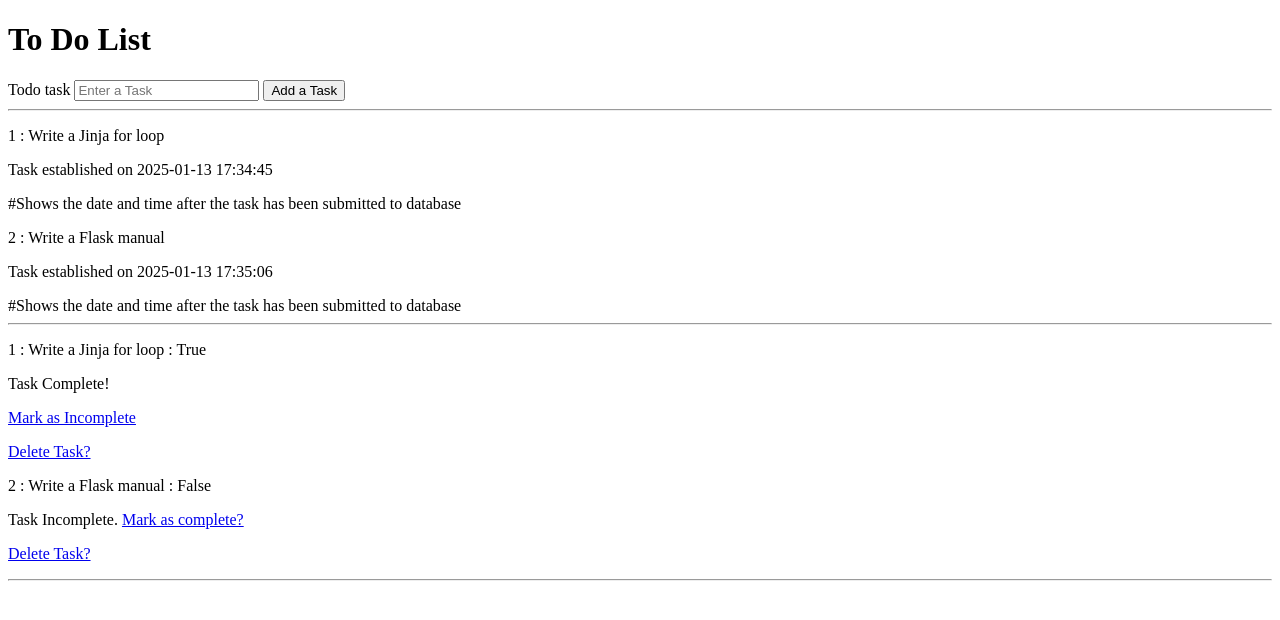
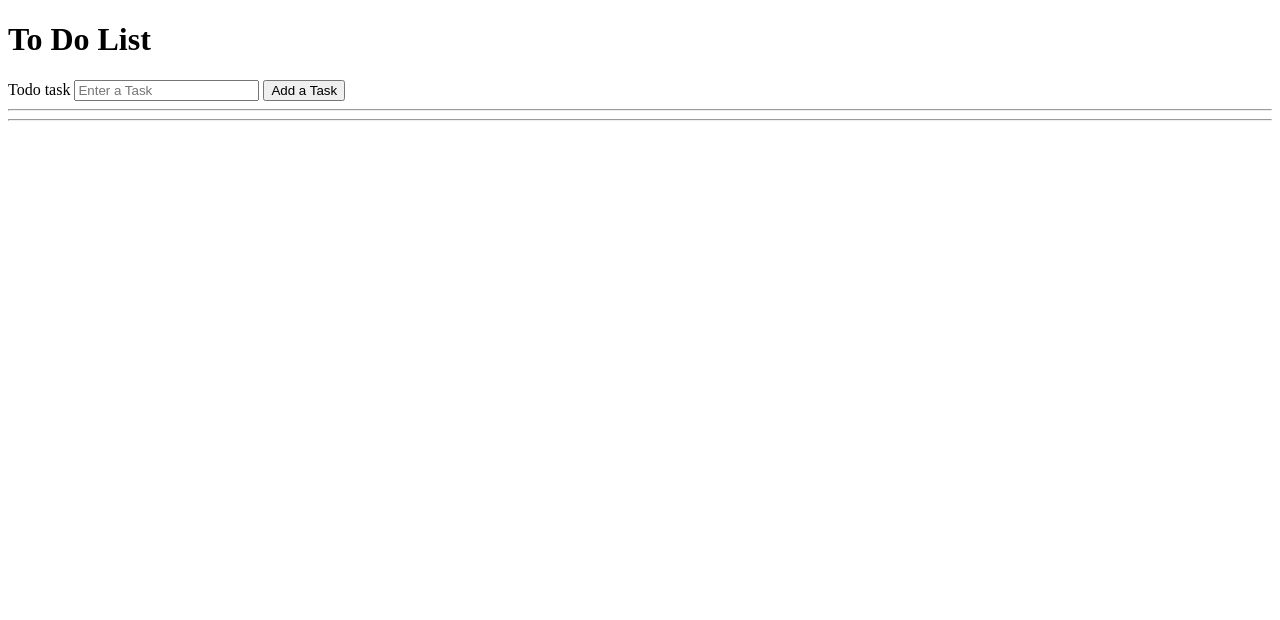
Before and after one commit to RoseStef/Flask-Project, a Flask app: page / in a window 1280 px wide. Shown: the top 620 px of the page. Run offline with Flask 3, Linux system fonts and the light colour scheme; data comes from the database, SQL or seed files in the repository.

Commit message:
Structural application changes for incresed efficiency

```diff
--- /dev/null
+++ b/To do app/Website/models.py
@@ -0,0 +1,6 @@
+from Website import db
+
+class Todo(db.Model):
+    id = db.Column(db.Integer, primary_key = True)
+    task = db.Column(db.String(300), unique = True)
+    complete = db.Column(db.Boolean, default = False)
--- a/To do app/templates/index.html
+++ b/To do app/Website/templates/index.html
@@ -16,15 +16,9 @@
           <input type="text" name="task" placeholder="Enter a Task" />
           <button type="submit">Add a Task</button>
         </div>
-      </form>
+
       <hr />
-      {% for todo in todo_list %}
-      <div>
-        <p>{{ todo.id }} : {{ todo.task }}</p>
-        <p>Task established on {{ todo.date_time.strftime('%Y-%m-%d %H:%M:%S') }}</p> #Shows the date and time after the task has been submitted to database
-        {% endfor %}
-      </div>
-      <hr />
+
       {% for todo in todo_list %}
       <div>
         <p>{{ todo.id }} : {{ todo.task }} : {{todo.complete}}</p>
--- /dev/null
+++ b/To do app/Website/views.py
@@ -0,0 +1,31 @@
+from flask import Flask, Blueprint, render_template, request, redirect, url_for
+from .models import Todo
+from . import db
+my_view = Blueprint("my_view", __name__)
+
+@my_view.route("/")
+def home():
+    todo_list = Todo.query.all()
+    return render_template("index.html", todo_list = todo_list)
+
+@my_view.route("/add", methods = ["POST"])
+def add():
+    task = request.form.get("task")
+    new_todo = Todo(task=task)
+    db.session.add(new_todo)
+    db.session.commit()
+    return redirect(url_for("my_view.home"))
+
+@my_view.route("/update/<todo_id>")
+def update(todo_id):
+    todo = Todo.query.filter_by(id = todo_id).first()
+    todo.complete = not todo.complete
+    db.session.commit()
+    return redirect(url_for("my_view.home"))
+
+@my_view.route("/delete/<todo_id>")
+def delete(todo_id):
+    todo = Todo.query.filter_by(id=todo_id).first()
+    db.session.delete(todo)
+    db.session.commit()
+    return redirect(url_for("my_view.home"))
--- a/To do app/app.py
+++ b/To do app/app.py
@@ -1,48 +1,5 @@
-from flask import Flask, render_template, request, redirect, url_for
-from flask_sqlalchemy import SQLAlchemy
-from sqlalchemy.sql import func #adds usability for func.now() line 16
-
-# new instance of the Flask class
-app = Flask(__name__)
-
-#Create crud operations
-app.config['SQLALCHEMY_DATABASE_URI'] = 'sqlite:///db.sqlite'
-db = SQLAlchemy(app)
-
-class Todo(db.Model):
-    id = db.Column(db.Integer, primary_key = True)
-    task = db.Column(db.String(300), unique = True)
-    complete = db.Column(db.Boolean, default = False)
-    date_time = db.Column(db.DateTime, default=func.now()) #Sets date and time for created tasks automatically. Displayed time in index.html line 24.
-
-@app.route("/")
-def home():
-    todo_list = Todo.query.all()
-    return render_template("index.html", todo_list = todo_list)
-
-@app.route("/add", methods = ["POST"])
-def add():
-    task = request.form.get("task")
-    new_todo = Todo(task=task)
-    db.session.add(new_todo)
-    db.session.commit()
-    return redirect(url_for("home"))
-
-@app.route("/update/<todo_id>")
-def update(todo_id):
-    todo = Todo.query.filter_by(id = todo_id).first()
-    todo.complete = not todo.complete
-    db.session.commit()
-    return redirect(url_for("home"))
-
-@app.route("/delete/<todo_id>")
-def delete(todo_id):
-    todo = Todo.query.filter_by(id=todo_id).first()
-    db.session.delete(todo)
-    db.session.commit()
-    return redirect(url_for("home"))
+from Website import create_app
 
 if __name__=="__main__":
-    with app.app_context():
-        db.create_all()
+    app = create_app()
     app.run(debug=True, port=8000)
```
Also changed, not shown: To do app/Website/__init__.py (added, +18 -0 lines), To do app/instance/db.sqlite (added), instance/db.sqlite (deleted), instance/test.db (deleted).
